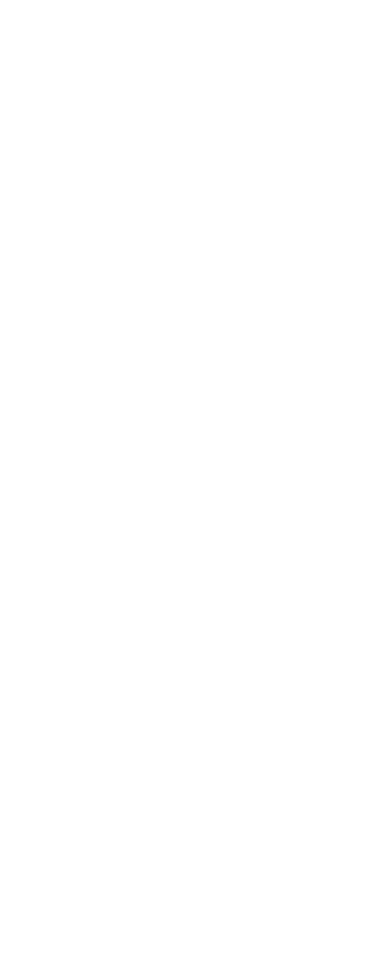
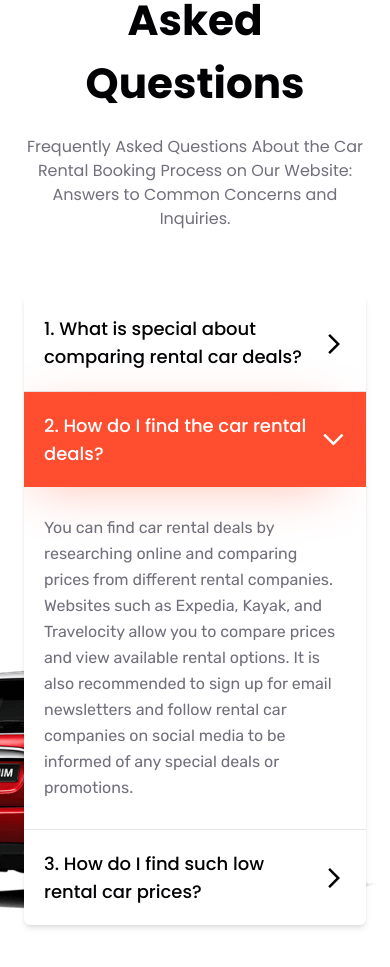
Before and after one commit to ndr-exe/car-rental, a Next.js app: page / in a window 390 px wide. Shown: the part 8360-9327 px from the top of the page. Before the commit the page ends 8157 px from the top, so only its background shows below. Built offline with nearby package versions, Linux system fonts and the light colour scheme.

Commit message:
Add FAQs section for mobile devices

```diff
--- /dev/null
+++ b/app/components/FAQ/ExpandablePanel.tsx
@@ -0,0 +1,47 @@
+import { poppins, rubik } from '@/app/fonts';
+import ArrowIcon from '@mui/icons-material/ArrowForwardIosSharp';
+
+const ExpandablePanel = ({
+  isExpanded,
+  handleExpand,
+  panel,
+  question,
+  answer,
+}: {
+  isExpanded: Panels;
+  handleExpand: () => void;
+  panel: 'panel1' | 'panel2' | 'panel3';
+  question: string;
+  answer: string;
+}) => {
+  return (
+    <li>
+      <div
+        onClick={() => handleExpand()}
+        className={` ${isExpanded === panel && 'bg-primary !text-white '}
+        ${panel === 'panel1' && '!border-t-0'}
+         text-blackish px-5 sm:px-11 py-[1.15rem] transition-shadow border-t flex items-center justify-between min-h-24  sm:min-h-0`}
+      >
+        <p
+          className={` ${poppins.className} ${
+            isExpanded === panel && 'shadow-[0_10px_50px_10px_rgba(255,83,48,.35)]'
+          } text-lg font-medium  `}
+        >
+          {question}
+        </p>
+        <span className={`${isExpanded === panel && 'rotate-90'} transition-transform `}>
+          <ArrowIcon className="text-xs" />
+        </span>
+      </div>
+      <div className={`FaqPanel ${isExpanded === panel && 'PanelExpanded'}`}>
+        <div className="overflow-hidden">
+          <p className={` ${rubik.className} leading-relaxed text-secondary px-5 sm:px-11 py-7 `}>
+            {answer}
+          </p>
+        </div>
+      </div>
+    </li>
+  );
+};
+
+export default ExpandablePanel;
--- /dev/null
+++ b/app/components/FAQ/FaqSection.tsx
@@ -0,0 +1,24 @@
+import { poppins } from '@/app/fonts';
+import Faqs from './Faqs';
+
+const FaqSection = () => {
+  return (
+    <div className="py-24 FaqSectionBg ">
+      <section className="container px-6">
+        <div className={`${poppins.className} text-center mb-16 `}>
+          <h5 className="text-[1.38rem] font-bold ">FAQ</h5>
+          <h2 className="text-[2.63rem] font-bold leading-normal mb-5">
+            Frequently Asked Questions
+          </h2>
+          <p className="text-secondary leading-normal">
+            Frequently Asked Questions About the Car Rental Booking Process on Our Website: Answers
+            to Common Concerns and Inquiries.
+          </p>
+        </div>
+        <Faqs />
+      </section>
+    </div>
+  );
+};
+
+export default FaqSection;
--- /dev/null
+++ b/app/components/FAQ/Faqs.tsx
@@ -0,0 +1,57 @@
+'use client';
+
+import { useState } from 'react';
+import ExpandablePanel from './ExpandablePanel';
+
+const Faqs = () => {
+  const [isExpanded, setIsExpanded] = useState<Panels>('panel2');
+
+  const handleExpand = (panel: Panels) => {
+    setIsExpanded(p => {
+      return p === panel ? false : panel;
+    });
+  };
+
+  return (
+    <div className="min-h-[800px]">
+      <ul className="bg-white shadow-md rounded-md overflow-hidden">
+        <ExpandablePanel
+          panel="panel1"
+          question="1. What is special about comparing rental car deals?"
+          answer="Comparing rental car deals is important as it helps find the best deal that fits
+        your budget and requirements, ensuring you get the most value for your money. By
+        comparing various options, you can find deals that offer lower prices, additional
+        services, or better car models. You can find car rental deals by researching online
+        and comparing prices from different rental companies."
+          handleExpand={() => handleExpand('panel1')}
+          isExpanded={isExpanded}
+        />
+        <ExpandablePanel
+          panel="panel2"
+          question="2. How do I find the car rental deals?"
+          answer="You can find car rental deals by researching online and comparing prices from
+                different rental companies. Websites such as Expedia, Kayak, and Travelocity allow
+                you to compare prices and view available rental options. It is also recommended to
+                sign up for email newsletters and follow rental car companies on social media to be
+                informed of any special deals or promotions."
+          handleExpand={() => handleExpand('panel2')}
+          isExpanded={isExpanded}
+        />
+        <ExpandablePanel
+          panel="panel3"
+          question="3. How do I find such low rental car prices?"
+          answer="Book in advance: Booking your rental car ahead of time can often result in lower
+                prices. Compare prices from multiple companies: Use websites like Kayak, Expedia, or
+                Travelocity to compare prices from multiple rental car companies. Look for discount
+                codes and coupons: Search for discount codes and coupons that you can use to lower
+                the rental price. Renting from an off-airport location can sometimes result in lower
+                prices."
+          handleExpand={() => handleExpand('panel3')}
+          isExpanded={isExpanded}
+        />
+      </ul>
+    </div>
+  );
+};
+
+export default Faqs;
--- a/app/globals.css
+++ b/app/globals.css
@@ -99,4 +99,18 @@
   .vanishing {
     animation: vanish 0.75s;
   }
+
+  .FaqSectionBg {
+    background: url('../public/FAQ/car.png') 0 75% / auto no-repeat;
+  }
+
+  .FaqPanel {
+    background-color: #fff;
+    display: grid;
+    grid-template-rows: 0fr;
+    transition: grid-template-rows 500ms;
+  }
+  .PanelExpanded {
+    grid-template-rows: 1fr !important;
+  }
 }
--- a/app/page.tsx
+++ b/app/page.tsx
@@ -4,6 +4,7 @@
 import ShowcaseSection from './components/Showcase/ShowcaseSection';
 import FeaturesSection from './components/Features/FeaturesSection';
 import TestimonialsSection from './components/Testimonials/TestimonialsSection';
+import FaqSection from './components/FAQ/FaqSection';
 
 export default function Home() {
   return (
@@ -14,6 +15,7 @@
       <ShowcaseSection />
       <FeaturesSection />
       <TestimonialsSection />
+      <FaqSection />
     </main>
   );
 }
--- a/types.d.ts
+++ b/types.d.ts
@@ -41,3 +41,5 @@
   location: string;
   id: number;
 };
+
+type Panels = 'panel1' | 'panel2' | 'panel3' | false;
```
Also changed, not shown: public/FAQ/car.png (added).
